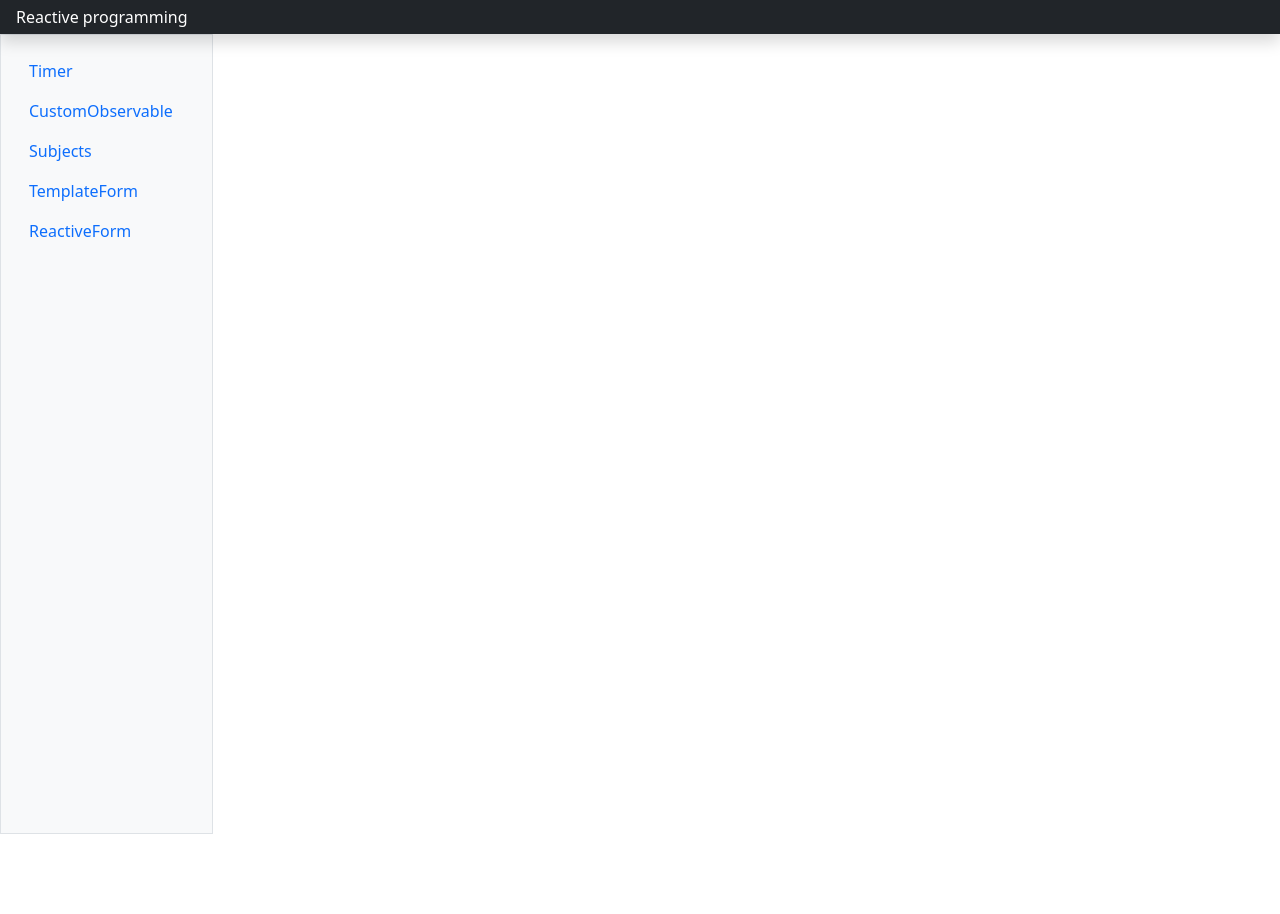
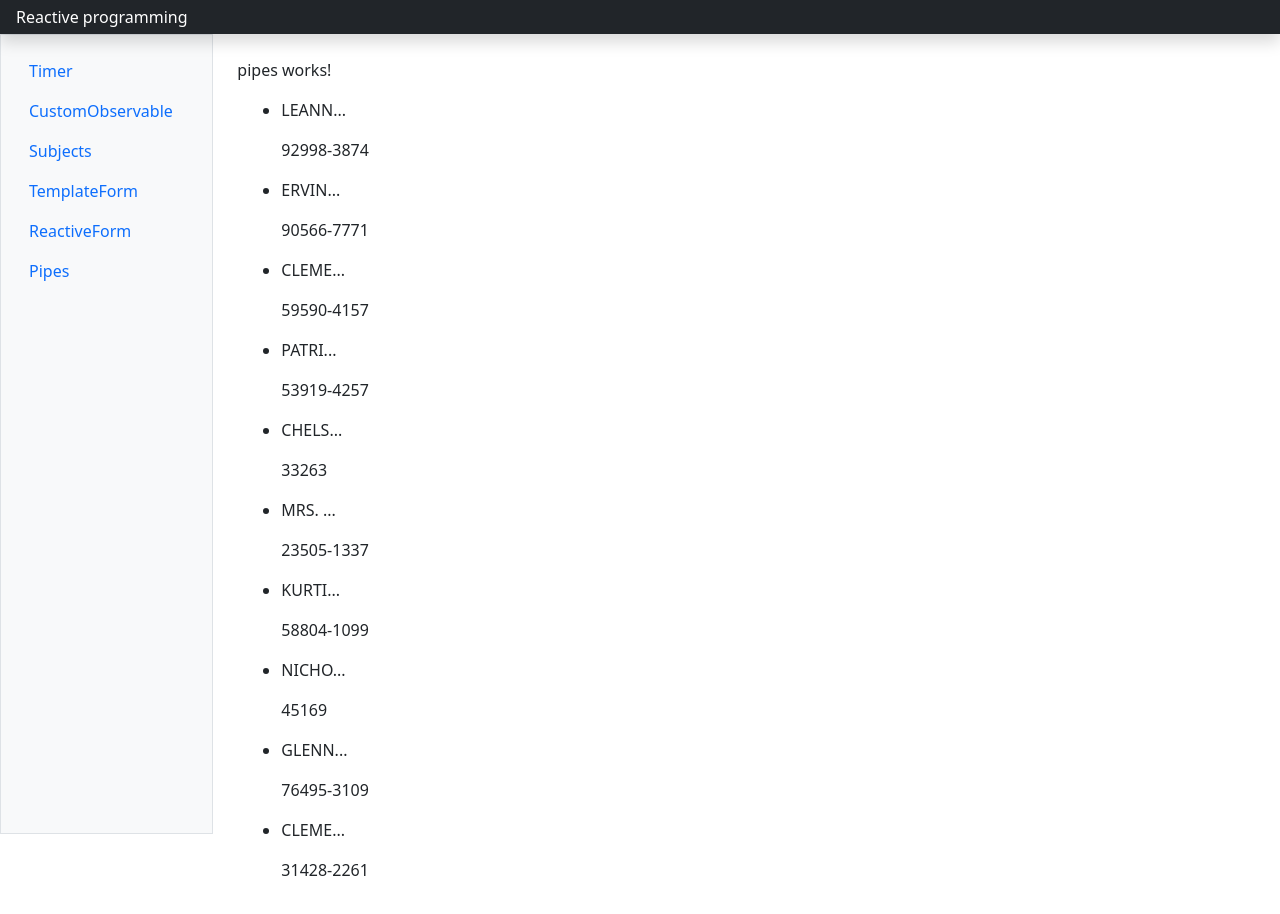
Before and after one commit to abhijeetshende/ReactiveProgrammingBasic, an Angular app: page /pipes in a window 1280 px wide. Before the commit this address led to /. Shown: the top 914 px of the page. Before the commit the page ends 834 px from the top, so only its background shows below. Built offline with nearby package versions, Linux system fonts and the light colour scheme.

Commit message:
pipes and custom pipe

```diff
--- a/src/app/app-routing.module.ts
+++ b/src/app/app-routing.module.ts
@@ -1,6 +1,7 @@
 import { NgModule } from '@angular/core';
 import { RouterModule, Routes } from '@angular/router';
 import { CustomObservableComponent } from './components/custom-observable/custom-observable.component';
+import { PipesComponent } from './components/pipes/pipes.component';
 import { ReactiveFormComponent } from './components/reactive-form/reactive-form.component';
 import { SubjectsComponent } from './components/subjects/subjects.component';
 import { TemplateformsComponent } from './components/templateforms/templateforms.component';
@@ -12,6 +13,7 @@
   {path:'subjects',component:SubjectsComponent},
   {path:'templateForm',component:TemplateformsComponent},
   {path:'reactiveForm',component:ReactiveFormComponent},
+  {path:'pipes',component:PipesComponent},
 ];
 
 @NgModule({
--- a/src/app/app.component.ts
+++ b/src/app/app.component.ts
@@ -25,6 +25,7 @@
     { linkname: 'Subjects', routerLink: 'subjects' },
     { linkname: 'TemplateForm', routerLink: 'templateForm' },
     { linkname: 'ReactiveForm', routerLink: 'reactiveForm' },
+    { linkname: 'Pipes', routerLink: 'pipes' },
   ];
 
 }
--- a/src/app/app.module.ts
+++ b/src/app/app.module.ts
@@ -9,6 +9,8 @@
 import { TemplateformsComponent } from './components/templateforms/templateforms.component';
 import { FormsModule, ReactiveFormsModule } from '@angular/forms';
 import { ReactiveFormComponent } from './components/reactive-form/reactive-form.component';
+import { PipesComponent } from './components/pipes/pipes.component';
+import { CustomPipe } from './components/pipes/custom.pipe';
 
 @NgModule({
   declarations: [
@@ -17,7 +19,9 @@
     CustomObservableComponent,
     SubjectsComponent,
     TemplateformsComponent,
-    ReactiveFormComponent
+    ReactiveFormComponent,
+    PipesComponent,
+    CustomPipe
   ],
   imports: [
     BrowserModule,
--- /dev/null
+++ b/src/app/components/pipes/custom.pipe.ts
@@ -0,0 +1,19 @@
+import { Pipe, PipeTransform } from '@angular/core';
+
+@Pipe({
+  name: 'lengthShorter'
+})
+export class CustomPipe implements PipeTransform {
+
+  transform(value: string, ...args: unknown[]): string {
+    console.log("agruments",args);
+
+    if(value.length > 5){
+      return value.slice(0,5)+ '...';
+    }
+    else{
+      return value;
+    }
+  }
+
+}
--- /dev/null
+++ b/src/app/components/pipes/pipes.component.html
@@ -0,0 +1,17 @@
+<p>pipes works!</p>
+<div class="container">
+  <div class="row">
+    <div class="col-12">
+      <ul>
+        <li *ngFor="let user of users">
+          <p>
+            <span>{{ user.name | uppercase| lengthShorter:5:'A' }}</span>
+          </p>
+          <p>
+            <span>{{ user.address.zipcode| uppercase }}</span>
+          </p>
+        </li>
+      </ul>
+    </div>
+  </div>
+</div>
--- /dev/null
+++ b/src/app/components/pipes/pipes.component.ts
@@ -0,0 +1,242 @@
+import { Component } from '@angular/core';
+import { user } from './user.type';
+
+@Component({
+  selector: 'app-pipes',
+  templateUrl: './pipes.component.html',
+  styleUrls: ['./pipes.component.scss']
+})
+export class PipesComponent {
+  users :user[]=[
+    {
+      "id": 1,
+      "name": "Leanne Graham",
+      "username": "Bret",
+      "email": "Sincere@april.biz",
+      "address": {
+        "street": "Kulas Light",
+        "suite": "Apt. 556",
+        "city": "Gwenborough",
+        "zipcode": "92998-3874",
+        "geo": {
+          "lat": "-37.3159",
+          "lng": "81.1496"
+        }
+      },
+      "phone": "1-770-736-8031 x56442",
+      "website": "hildegard.org",
+      "company": {
+        "name": "Romaguera-Crona",
+        "catchPhrase": "Multi-layered client-server neural-net",
+        "bs": "harness real-time e-markets"
+      }
+    },
+    {
+      "id": 2,
+      "name": "Ervin Howell",
+      "username": "Antonette",
+      "email": "Shanna@melissa.tv",
+      "address": {
+        "street": "Victor Plains",
+        "suite": "Suite 879",
+        "city": "Wisokyburgh",
+        "zipcode": "90566-7771",
+        "geo": {
+          "lat": "-43.9509",
+          "lng": "-34.4618"
+        }
+      },
+      "phone": "010-692-6593 x09125",
+      "website": "anastasia.net",
+      "company": {
+        "name": "Deckow-Crist",
+        "catchPhrase": "Proactive didactic contingency",
+        "bs": "synergize scalable supply-chains"
+      }
+    },
+    {
+      "id": 3,
+      "name": "Clementine Bauch",
+      "username": "Samantha",
+      "email": "Nathan@yesenia.net",
+      "address": {
+        "street": "Douglas Extension",
+        "suite": "Suite 847",
+        "city": "McKenziehaven",
+        "zipcode": "59590-4157",
+        "geo": {
+          "lat": "-68.6102",
+          "lng": "-47.0653"
+        }
+      },
+      "phone": "1-463-123-4447",
+      "website": "ramiro.info",
+      "company": {
+        "name": "Romaguera-Jacobson",
+        "catchPhrase": "Face to face bifurcated interface",
+        "bs": "e-enable strategic applications"
+      }
+    },
+    {
+      "id": 4,
+      "name": "Patricia Lebsack",
+      "username": "Karianne",
+      "email": "Julianne.OConner@kory.org",
+      "address": {
+        "street": "Hoeger Mall",
+        "suite": "Apt. 692",
+        "city": "South Elvis",
+        "zipcode": "53919-4257",
+        "geo": {
+          "lat": "29.4572",
+          "lng": "-164.2990"
+        }
+      },
+      "phone": "493-170-9623 x156",
+      "website": "kale.biz",
+      "company": {
+        "name": "Robel-Corkery",
+        "catchPhrase": "Multi-tiered zero tolerance productivity",
+        "bs": "transition cutting-edge web services"
+      }
+    },
+    {
+      "id": 5,
+      "name": "Chelsey Dietrich",
+      "username": "Kamren",
+      "email": "Lucio_Hettinger@annie.ca",
+      "address": {
+        "street": "Skiles Walks",
+        "suite": "Suite 351",
+        "city": "Roscoeview",
+        "zipcode": "33263",
+        "geo": {
+          "lat": "-31.8129",
+          "lng": "62.5342"
+        }
+      },
+      "phone": "(254)954-1289",
+      "website": "demarco.info",
+      "company": {
+        "name": "Keebler LLC",
+        "catchPhrase": "User-centric fault-tolerant solution",
+        "bs": "revolutionize end-to-end systems"
+      }
+    },
+    {
+      "id": 6,
+      "name": "Mrs. Dennis Schulist",
+      "username": "Leopoldo_Corkery",
+      "email": "Karley_Dach@jasper.info",
+      "address": {
+        "street": "Norberto Crossing",
+        "suite": "Apt. 950",
+        "city": "South Christy",
+        "zipcode": "23505-1337",
+        "geo": {
+          "lat": "-71.4197",
+          "lng": "71.7478"
+        }
+      },
+      "phone": "1-477-935-8478 x6430",
+      "website": "ola.org",
+      "company": {
+        "name": "Considine-Lockman",
+        "catchPhrase": "Synchronised bottom-line interface",
+        "bs": "e-enable innovative applications"
+      }
+    },
+    {
+      "id": 7,
+      "name": "Kurtis Weissnat",
+      "username": "Elwyn.Skiles",
+      "email": "Telly.Hoeger@billy.biz",
+      "address": {
+        "street": "Rex Trail",
+        "suite": "Suite 280",
+        "city": "Howemouth",
+        "zipcode": "58804-1099",
+        "geo": {
+          "lat": "24.8918",
+          "lng": "21.8984"
+        }
+      },
+      "phone": "210.067.6132",
+      "website": "elvis.io",
+      "company": {
+        "name": "Johns Group",
+        "catchPhrase": "Configurable multimedia task-force",
+        "bs": "generate enterprise e-tailers"
+      }
+    },
+    {
+      "id": 8,
+      "name": "Nicholas Runolfsdottir V",
+      "username": "Maxime_Nienow",
+      "email": "Sherwood@rosamond.me",
+      "address": {
+        "street": "Ellsworth Summit",
+        "suite": "Suite 729",
+        "city": "Aliyaview",
+        "zipcode": "45169",
+        "geo": {
+          "lat": "-14.3990",
+          "lng": "-120.7677"
+        }
+      },
+      "phone": "586.493.6943 x140",
+      "website": "jacynthe.com",
+      "company": {
+        "name": "Abernathy Group",
+        "catchPhrase": "Implemented secondary concept",
+        "bs": "e-enable extensible e-tailers"
+      }
+    },
+    {
+      "id": 9,
+      "name": "Glenna Reichert",
+      "username": "Delphine",
+      "email": "Chaim_McDermott@dana.io",
+      "address": {
+        "street": "Dayna Park",
+        "suite": "Suite 449",
+        "city": "Bartholomebury",
+        "zipcode": "76495-3109",
+        "geo": {
+          "lat": "24.6463",
+          "lng": "-168.8889"
+        }
+      },
+      "phone": "(775)976-6794 x41206",
+      "website": "conrad.com",
+      "company": {
+        "name": "Yost and Sons",
+        "catchPhrase": "Switchable contextually-based project",
+        "bs": "aggregate real-time technologies"
+      }
+    },
+    {
+      "id": 10,
+      "name": "Clementina DuBuque",
+      "username": "Moriah.Stanton",
+      "email": "Rey.Padberg@karina.biz",
+      "address": {
+        "street": "Kattie Turnpike",
+        "suite": "Suite 198",
+        "city": "Lebsackbury",
+        "zipcode": "31428-2261",
+        "geo": {
+          "lat": "-38.2386",
+          "lng": "57.2232"
+        }
+      },
+      "phone": "024-648-3804",
+      "website": "ambrose.net",
+      "company": {
+        "name": "Hoeger LLC",
+        "catchPhrase": "Centralized empowering task-force",
+        "bs": "target end-to-end models"
+      }
+    }
+  ]
+}
```
Also changed, not shown: src/app/components/pipes/user.type.ts (added, +26 -0 lines), src/app/components/pipes/pipes.component.scss (added), 2 other files (tests, documents, lock files or other folders).
